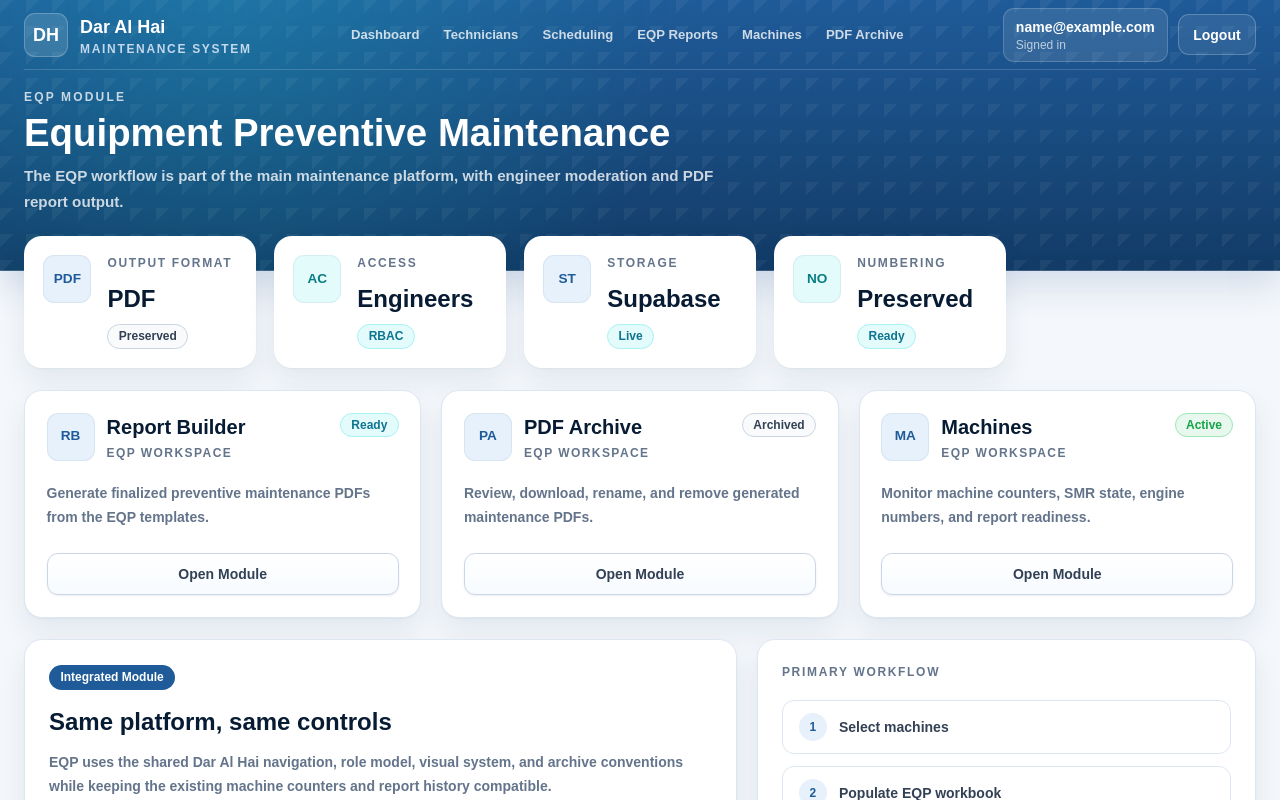
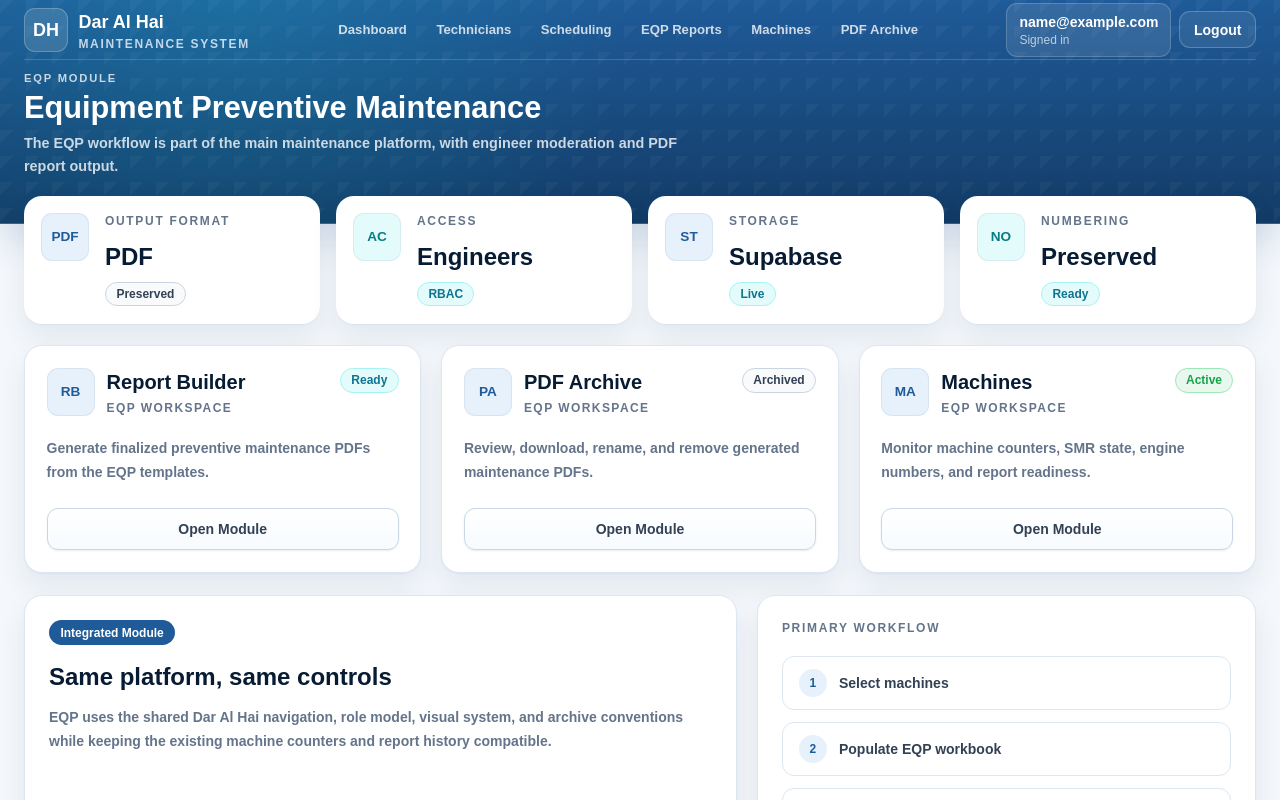
Before and after one commit to motasemdar123-web/eqp, a Next.js app in the folder frontend/: page /eqp in a window 1280 px wide. Shown: the top 800 px of the page. Built offline with nearby package versions, Linux system fonts and the light colour scheme; sample sign-in values are in the browser's storage.

Commit message:
Polish dashboard density and KPI layout

```diff
--- a/frontend/app/globals.css
+++ b/frontend/app/globals.css
@@ -243,9 +243,9 @@ a:focus-visible {
 }
 
 .ds-badge-yellow {
-  border-color: #fde68a;
-  background: var(--color-warning-soft);
-  color: #92400e;
+  border-color: #fdba74;
+  background: #fff7ed;
+  color: #c2410c;
 }
 
 .ds-badge-green {
@@ -284,9 +284,9 @@ a:focus-visible {
 .ds-badge-amber,
 .ds-badge-warning,
 .ds-badge-pending {
-  border-color: #fde68a;
-  background: var(--color-warning-soft);
-  color: #92400e;
+  border-color: #fdba74;
+  background: #fff7ed;
+  color: #c2410c;
 }
 
 .ds-badge-critical {
@@ -423,8 +423,8 @@ a:focus-visible {
   position: relative;
   overflow: hidden;
   background:
-    radial-gradient(circle at 18% 0%, rgba(24, 199, 201, 0.24), transparent 28rem),
-    linear-gradient(135deg, rgba(255, 255, 255, 0.05) 25%, transparent 25%) 0 0 / 26px 26px,
+    radial-gradient(circle at 18% 0%, rgba(24, 199, 201, 0.18), transparent 25rem),
+    linear-gradient(135deg, rgba(255, 255, 255, 0.035) 25%, transparent 25%) 0 0 / 26px 26px,
     linear-gradient(180deg, var(--color-brand) 0%, var(--color-dark-blue) 100%);
   color: #ffffff;
   box-shadow: 0 14px 34px rgba(31, 82, 143, 0.16);
@@ -441,15 +441,15 @@ a:focus-visible {
 .ds-top-nav {
   display: flex;
   align-items: center;
-  gap: 0.75rem;
-  min-height: 4.4rem;
+  gap: 0.85rem;
+  min-height: 3.75rem;
   border-bottom: 1px solid rgba(255, 255, 255, 0.16);
 }
 
 .ds-brand-link {
   display: inline-flex;
   align-items: center;
-  gap: 0.75rem;
+  gap: 0.65rem;
   min-width: max-content;
   color: #ffffff;
 }
@@ -459,7 +459,7 @@ a:focus-visible {
   flex: 1 1 auto;
   align-items: center;
   justify-content: center;
-  gap: 0.15rem;
+  gap: 0.35rem;
   min-width: 0;
   overflow-x: auto;
   scrollbar-width: none;
@@ -473,10 +473,10 @@ a:focus-visible {
   position: relative;
   display: inline-flex;
   align-items: center;
-  min-height: 2.35rem;
+  min-height: 2.2rem;
   white-space: nowrap;
   border-radius: 999px;
-  padding: 0.55rem 0.68rem;
+  padding: 0.48rem 0.75rem;
   color: rgba(255, 255, 255, 0.78);
   font-size: 0.82rem;
   font-weight: 800;
@@ -498,12 +498,12 @@ a:focus-visible {
   display: flex;
   flex: 0 0 auto;
   align-items: center;
-  gap: 0.625rem;
+  gap: 0.5rem;
   margin-left: auto;
 }
 
 .ds-blue-header .ds-session-chip {
-  max-width: 13rem;
+  max-width: 12rem;
   border-color: rgba(255, 255, 255, 0.18);
   background: rgba(255, 255, 255, 0.1);
   color: #ffffff;
@@ -525,8 +525,8 @@ a:focus-visible {
 }
 
 .ds-blue-header .ds-button {
-  min-height: 2.55rem;
-  padding: 0.55rem 0.9rem;
+  min-height: 2.35rem;
+  padding: 0.48rem 0.85rem;
 }
 
 .ds-blue-header .ds-button-ghost:not(:disabled):hover {
@@ -539,31 +539,31 @@ a:focus-visible {
   display: flex;
   align-items: flex-end;
   justify-content: space-between;
-  gap: 1.5rem;
-  padding: 1.1rem 0 3.6rem;
+  gap: 1.1rem;
+  padding: 0.65rem 0 2.8rem;
 }
 
 .ds-hero-eyebrow {
   color: rgba(255, 255, 255, 0.76);
-  font-size: 0.75rem;
+  font-size: 0.7rem;
   font-weight: 900;
-  letter-spacing: 0.18em;
+  letter-spacing: 0.16em;
   text-transform: uppercase;
 }
 
 .ds-hero-title {
-  margin-top: 0.35rem;
+  margin-top: 0.25rem;
   color: #ffffff;
-  font-size: clamp(2rem, 3vw, 2.7rem);
+  font-size: clamp(1.75rem, 2.4vw, 2.35rem);
   font-weight: 900;
   line-height: 1.08;
 }
 
 .ds-hero-description {
-  margin-top: 0.65rem;
-  max-width: 44rem;
+  margin-top: 0.45rem;
+  max-width: 42rem;
   color: rgba(255, 255, 255, 0.78);
-  font-size: 0.95rem;
+  font-size: 0.9rem;
   font-weight: 700;
   line-height: 1.65;
 }
@@ -578,18 +578,19 @@ a:focus-visible {
 .ds-content-frame {
   position: relative;
   z-index: 1;
-  margin-top: -2.2rem;
+  margin-top: -1.75rem;
 }
 
 .ds-kpi-grid {
   display: grid;
-  grid-template-columns: repeat(5, minmax(0, 1fr));
-  gap: 1.1rem;
+  grid-template-columns: repeat(auto-fit, minmax(220px, 1fr));
+  gap: 1rem;
 }
 
 .ds-kpi-card {
-  display: flex;
-  min-height: 8.25rem;
+  display: grid;
+  grid-template-columns: auto minmax(0, 1fr);
+  min-height: 8rem;
   align-items: flex-start;
   gap: 1rem;
   border: 1px solid rgba(255, 255, 255, 0.28);
@@ -598,7 +599,7 @@ a:focus-visible {
     linear-gradient(180deg, rgba(255, 255, 255, 0.98), rgba(255, 255, 255, 0.94)),
     #ffffff;
   box-shadow: var(--shadow-card);
-  padding: 1.15rem;
+  padding: 1rem;
   transition: border-color 180ms ease, box-shadow 180ms ease, transform 180ms ease;
 }
 
@@ -606,6 +607,51 @@ a:focus-visible {
   border-color: rgba(24, 199, 201, 0.36);
   box-shadow: var(--shadow-card-hover);
   transform: translateY(-2px);
+}
+
+.ds-kpi-content {
+  display: grid;
+  min-width: 0;
+  gap: 0.6rem;
+}
+
+.ds-kpi-head {
+  display: flex;
+  align-items: flex-start;
+  justify-content: space-between;
+  gap: 0.75rem;
+}
+
+.ds-kpi-label {
+  overflow-wrap: anywhere;
+  color: var(--color-muted);
+  font-size: 0.72rem;
+  font-weight: 900;
+  letter-spacing: 0.1em;
+  line-height: 1.3;
+  text-transform: uppercase;
+}
+
+.ds-kpi-main {
+  color: var(--color-ink);
+  font-size: 2.25rem;
+  font-weight: 900;
+  letter-spacing: 0;
+  line-height: 0.95;
+}
+
+.ds-kpi-descriptor {
+  color: var(--color-ink-soft);
+  font-size: 0.86rem;
+  font-weight: 900;
+  line-height: 1.25;
+}
+
+.ds-kpi-secondary {
+  color: var(--color-muted);
+  font-size: 0.78rem;
+  font-weight: 800;
+  line-height: 1.35;
 }
 
 .ds-icon-tile {
@@ -701,8 +747,8 @@ a:focus-visible {
 
 .ds-donut {
   display: grid;
-  width: 13rem;
-  height: 13rem;
+  width: 12.25rem;
+  height: 12.25rem;
   place-items: center;
   border-radius: 999px;
   background:
@@ -717,8 +763,8 @@ a:focus-visible {
 
 .ds-donut-core {
   display: grid;
-  width: 8.25rem;
-  height: 8.25rem;
+  width: 7.75rem;
+  height: 7.75rem;
   place-items: center;
   border-radius: 999px;
   background: #ffffff;
@@ -744,6 +790,37 @@ a:focus-visible {
   height: 100%;
   border-radius: inherit;
   background: linear-gradient(90deg, var(--color-brand), var(--color-accent));
+}
+
+.ds-summary-grid {
+  display: grid;
+  grid-template-columns: repeat(3, minmax(0, 1fr));
+  gap: 0.75rem;
+}
+
+.ds-summary-tile {
+  border: 1px solid var(--color-border);
+  border-radius: 14px;
+  background: #ffffff;
+  padding: 0.85rem;
+}
+
+.ds-summary-value {
+  color: var(--color-ink);
+  overflow-wrap: anywhere;
+  font-size: clamp(1rem, 1.2vw, 1.35rem);
+  font-weight: 900;
+  line-height: 1.1;
+}
+
+.ds-summary-label {
+  margin-top: 0.35rem;
+  color: var(--color-muted);
+  font-size: 0.72rem;
+  font-weight: 900;
+  letter-spacing: 0.08em;
+  line-height: 1.25;
+  text-transform: uppercase;
 }
 
 .ds-activity-item {
@@ -966,7 +1043,7 @@ textarea {
   }
 
   .ds-kpi-grid {
-    grid-template-columns: repeat(2, minmax(0, 1fr));
+    grid-template-columns: repeat(auto-fit, minmax(220px, 1fr));
   }
 
   .ds-analytics-grid,
@@ -990,7 +1067,7 @@ textarea {
   .ds-hero-row {
     align-items: flex-start;
     flex-direction: column;
-    padding-bottom: 4.75rem;
+    padding-bottom: 3.25rem;
   }
 
   .ds-hero-actions {
@@ -999,6 +1076,10 @@ textarea {
   }
 
   .ds-kpi-grid {
+    grid-template-columns: minmax(0, 1fr);
+  }
+
+  .ds-summary-grid {
     grid-template-columns: minmax(0, 1fr);
   }
 
--- a/frontend/app/management/page.js
+++ b/frontend/app/management/page.js
@@ -7,7 +7,7 @@ import Badge from '../../components/ui/Badge';
 
 const kpis = [
   {
-    label: 'Assets / Modules',
+    label: 'Modules',
     metric: '3',
     unit: 'Core Modules',
     secondary: 'Active',
@@ -69,6 +69,12 @@ const governanceItems = [
   { title: 'Centralized role routing', value: '92%', width: '92%' },
 ];
 
+const governanceSummary = [
+  { value: '4', label: 'Controls' },
+  { value: '80%', label: 'Avg Readiness' },
+  { value: 'Enterprise', label: 'Status' },
+];
+
 const modules = [
   { title: 'Technicians Management', href: '/management/technicians', status: 'Live', tone: 'live', code: 'TM', description: 'Technician records, shifts, regions, skills, and dispatch availability.' },
   { title: 'Scheduling', href: '/management/scheduling', status: 'Live', tone: 'live', code: 'SC', description: 'Daily roster control, work windows, task groups, and technician assignment.' },
@@ -105,15 +111,15 @@ export default function ManagementDashboardPage() {
           {kpis.map((kpi) => (
             <article key={kpi.label} className="ds-kpi-card">
               <div className={`ds-icon-tile ${kpi.accent ? 'ds-icon-tile-accent' : ''}`}>{kpi.code}</div>
-              <div className="min-w-0 flex-1">
-                <div className="flex items-start justify-between gap-3">
-                  <p className="truncate text-xs font-black uppercase tracking-[0.14em] text-[var(--color-muted)]">{kpi.label}</p>
+              <div className="ds-kpi-content">
+                <div className="ds-kpi-head">
+                  <p className="ds-kpi-label">{kpi.label}</p>
                   <Badge tone={kpi.tone}>{kpi.status}</Badge>
                 </div>
-                <div className="mt-4">
-                  <p className="text-4xl font-black leading-none text-[var(--color-ink)]">{kpi.metric}</p>
-                  <p className="mt-1 text-sm font-black text-[var(--color-ink-soft)]">{kpi.unit}</p>
-                  <p className="mt-2 text-xs font-bold text-[var(--color-muted)]">{kpi.secondary}</p>
+                <div>
+                  <p className="ds-kpi-main">{kpi.metric}</p>
+                  <p className="ds-kpi-descriptor">{kpi.unit}</p>
+                  <p className="ds-kpi-secondary">{kpi.secondary}</p>
                 </div>
               </div>
             </article>
@@ -147,7 +153,7 @@ export default function ManagementDashboardPage() {
                 <div className="ds-donut">
                   <div className="ds-donut-core">
                     <p className="text-3xl font-black text-[var(--color-ink)]">100%</p>
-                    <p className="mt-1 text-xs font-black uppercase tracking-[0.12em] text-[var(--color-muted)]">Coverage</p>
+                    <p className="mt-1 text-xs font-black uppercase tracking-[0.12em] text-[var(--color-muted)]">Live Mix</p>
                   </div>
                 </div>
               </div>
@@ -162,7 +168,15 @@ export default function ManagementDashboardPage() {
             <p className="mt-2 text-sm font-semibold leading-6 text-[var(--color-muted)]">
               Role routing, audit posture, and escalation readiness for controlled maintenance operations.
             </p>
-            <div className="mt-6 grid gap-4">
+            <div className="ds-summary-grid mt-5">
+              {governanceSummary.map((item) => (
+                <div key={item.label} className="ds-summary-tile">
+                  <p className="ds-summary-value">{item.value}</p>
+                  <p className="ds-summary-label">{item.label}</p>
+                </div>
+              ))}
+            </div>
+            <div className="mt-5 grid gap-4">
               {governanceItems.map((item) => (
                 <div key={item.title} className="ds-chart-row">
                   <div className="min-w-0">
--- a/frontend/app/management/scheduling/page.js
+++ b/frontend/app/management/scheduling/page.js
@@ -470,16 +470,22 @@ export default function SchedulingPage() {
 
         <div className="ds-kpi-grid">
           {[
-            ['Technicians', board.kpis?.technicians || 0, 'TM'],
-            ['Daily Tasks', board.kpis?.dailyTasks || 0, 'DT'],
-            ['Assigned Today', board.kpis?.scheduledTechnicians || 0, 'AS'],
-            ['Available', board.kpis?.availableTechnicians || 0, 'AV'],
-          ].map(([label, value, code], index) => (
-            <article key={label} className="ds-kpi-card">
-              <div className={`ds-icon-tile ${index % 2 ? 'ds-icon-tile-accent' : ''}`}>{code}</div>
-              <div>
-                <p className="text-xs font-black uppercase tracking-[0.14em] text-[var(--color-muted)]">{label}</p>
-                <p className="mt-2 text-3xl font-black text-[var(--color-ink)]">{value}</p>
+            { label: 'Technicians', value: board.kpis?.technicians || 0, code: 'TM', detail: 'Registered roster', badge: 'Live', tone: 'live' },
+            { label: 'Daily Tasks', value: board.kpis?.dailyTasks || 0, code: 'DT', detail: 'Scheduled today', badge: 'Active', tone: 'active' },
+            { label: 'Assigned Today', value: board.kpis?.scheduledTechnicians || 0, code: 'AS', detail: 'Technicians assigned', badge: 'Ready', tone: 'ready' },
+            { label: 'Available', value: board.kpis?.availableTechnicians || 0, code: 'AV', detail: 'Open capacity', badge: 'Ready', tone: 'ready' },
+          ].map((item, index) => (
+            <article key={item.label} className="ds-kpi-card">
+              <div className={`ds-icon-tile ${index % 2 ? 'ds-icon-tile-accent' : ''}`}>{item.code}</div>
+              <div className="ds-kpi-content">
+                <div className="ds-kpi-head">
+                  <p className="ds-kpi-label">{item.label}</p>
+                  <Badge tone={item.tone}>{item.badge}</Badge>
+                </div>
+                <div>
+                  <p className="ds-kpi-main">{item.value}</p>
+                  <p className="ds-kpi-secondary">{item.detail}</p>
+                </div>
               </div>
             </article>
           ))}
```
